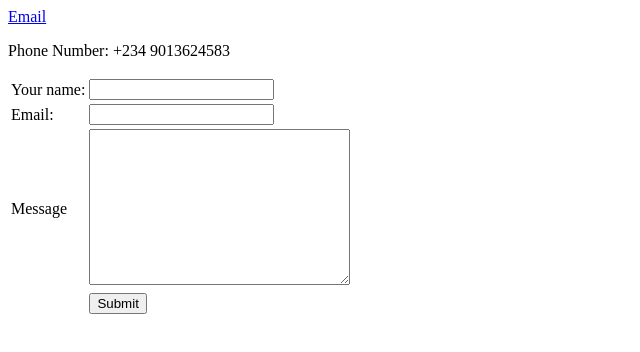
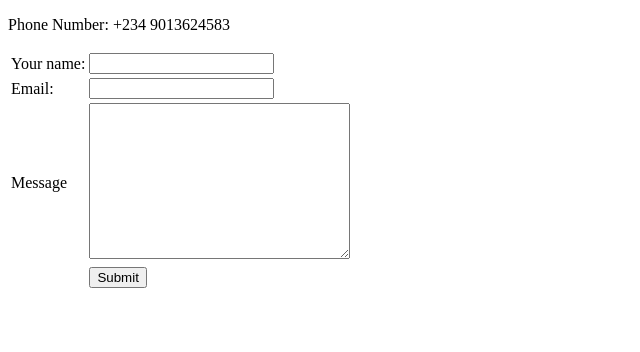
Before and after one commit to Reb-el/cv, a plain HTML site: page contact.htm in a window 1280 px wide. Shown: the whole page, without its empty margins (0-640 px from the left). Drawn offline with Linux system fonts and the light colour scheme.

Commit message:
Update contact.htm

```diff
--- a/contact.htm
+++ b/contact.htm
@@ -7,7 +7,7 @@
     <title>Contact Me</title>
 </head>
 <body>
-    <a href="https://mail.google.com/mail/u/0/?tab=rm&ogbl#inbox?compose=CSkGSFffnpnwmlmkdRpNDvGbTFgGXNHsdTWvZjkBsVhqzTRgpggQSgfjjtQsmLqfTZWKpQtSChPlHvqhHBVXqvPgpVDJKPCTqhChJZlrZDLHffHVBsXCnXWTFJSWCRFKvHZvklbVzdFjrQgcGrSFFBMqsvrMFwTJvbf">Email</a>
+
     <p>Phone Number: +234 9013624583</p>
 
     <form action="mailto:gagbedejobi@gmail.com" method="post">
```
